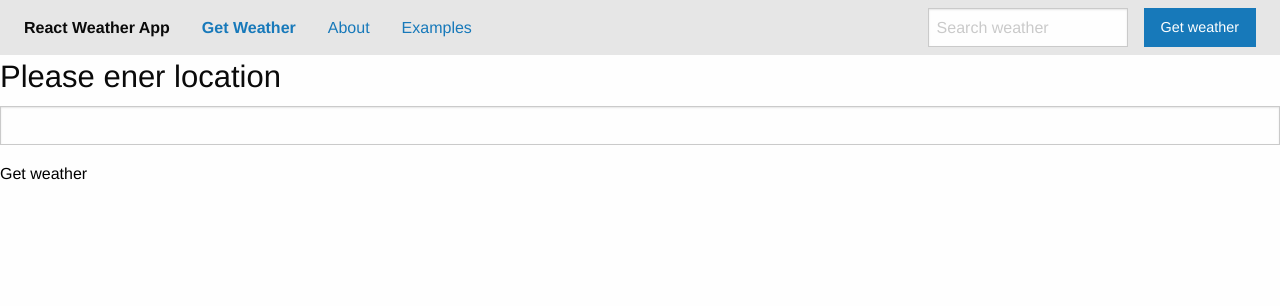
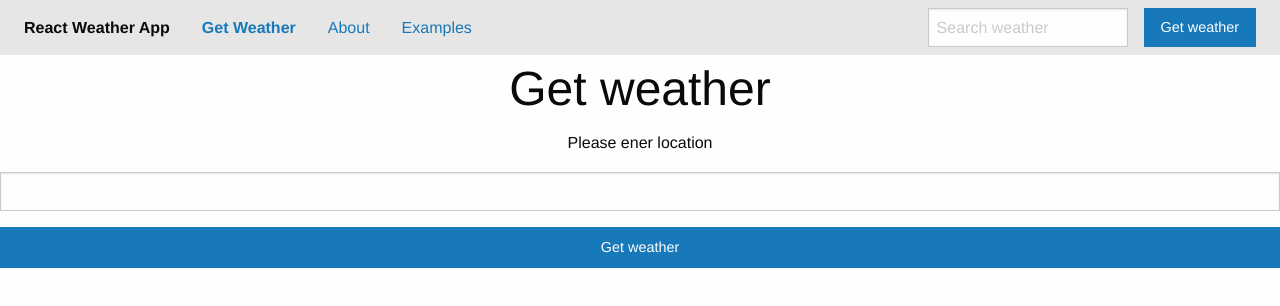
Before and after one commit to qstyler/reactweather, a React (Create React App) app: page / in a window 1280 px wide. Shown: the top 306 px of the page. Built offline with nearby package versions, Linux system fonts and the light colour scheme.

Commit message:
added fromtpage styling

```diff
--- a/src/components/Weather.js
+++ b/src/components/Weather.js
@@ -56,6 +56,7 @@ class Weather extends Component {
 
         return (
             <div>
+                <h1 className="text-center">Get weather</h1>
                 {render()}
                 <WeatherForm onSearch={this.handleSearch} />
             </div>
@@ -63,11 +64,11 @@ class Weather extends Component {
     }
 
     static renderLoader = () => (
-        <div>Loading...</div>
+        <p className="text-center">Loading...</p>
     );
 
     static renderEnterLocation = () => (
-        <h3>Please ener location</h3>
+        <p className="text-center">Please ener location</p>
     );
 }
 
--- a/src/components/WeatherForm.js
+++ b/src/components/WeatherForm.js
@@ -24,7 +24,7 @@ class WeatherForm extends Component {
                     <input type="text" ref="location" />
                 </p>
                 <p>
-                    <button>Get weather</button>
+                    <button className="button expanded">Get weather</button>
                 </p>
             </form>
         );
--- a/src/components/WeatherMessage.js
+++ b/src/components/WeatherMessage.js
@@ -1,7 +1,5 @@
 import React from 'react';
 
 export default ({ temp, location }) => (
-    <div>
-        <h3>It is {temp}°C in {location}</h3>
-    </div>
+    <h3 className="text-center">It is {temp}°C in {location}</h3>
 );
```
